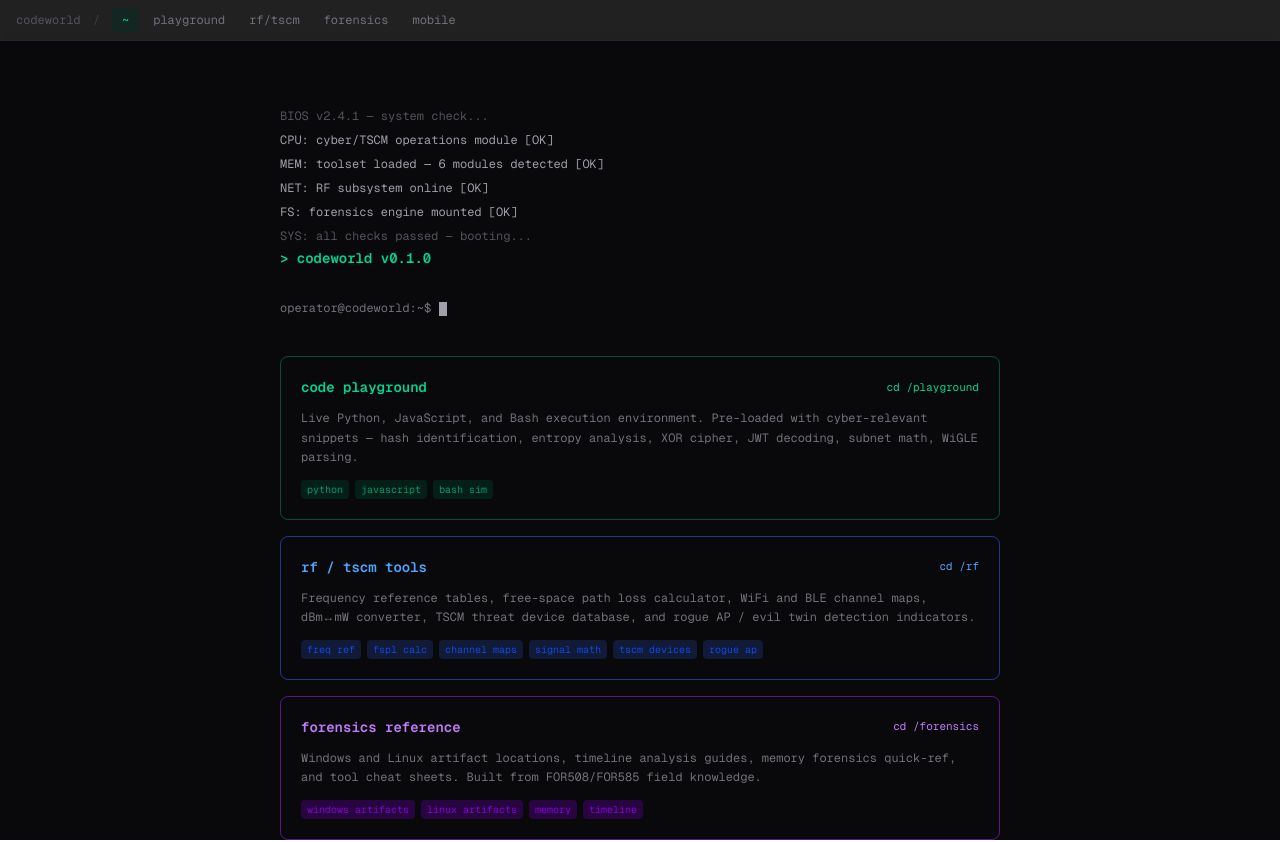
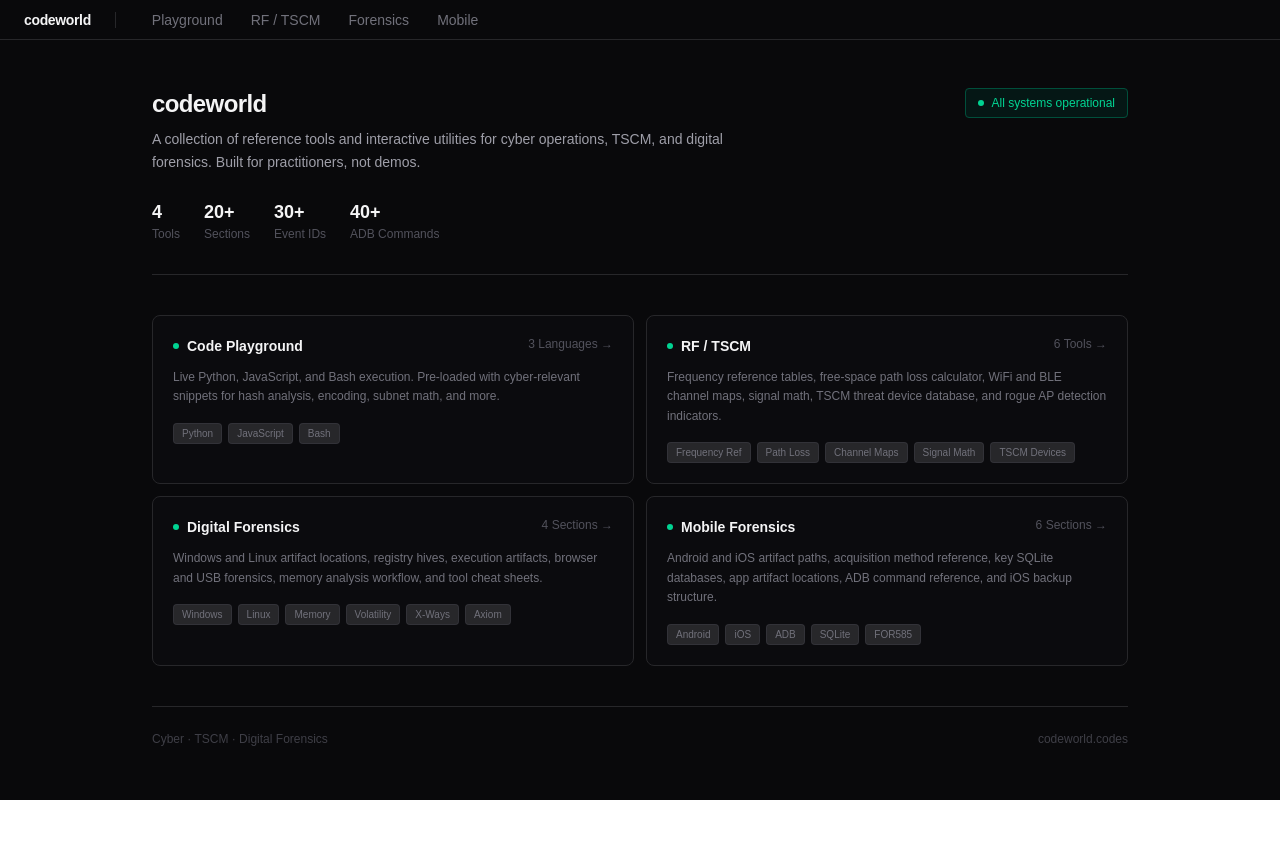
Before and after one commit to silvance/codeworld, a Next.js app: page / in a window 1280 px wide. Shown: the top 842 px of the page. After the commit the page ends 800 px from the top, so only its background shows below. Built offline with nearby package versions, Linux system fonts and the light colour scheme.

Commit message:
New Home Page

```diff
--- a/app/layout.tsx
+++ b/app/layout.tsx
@@ -1,10 +1,15 @@
 import type { Metadata } from 'next'
-import { Geist_Mono } from 'next/font/google'
+import { Inter, JetBrains_Mono } from 'next/font/google'
 import './globals.css'
 import TopNav from '@/components/nav/TopNav'
 
-const geistMono = Geist_Mono({
-  variable: '--font-geist-mono',
+const inter = Inter({
+  variable: '--font-inter',
+  subsets: ['latin'],
+})
+
+const jetbrainsMono = JetBrains_Mono({
+  variable: '--font-mono',
   subsets: ['latin'],
 })
 
@@ -13,7 +18,7 @@ export const metadata: Metadata = {
     default:  'codeworld',
     template: '%s | codeworld',
   },
-  description: 'Tools for cyber, TSCM, and digital forensics operations',
+  description: 'A collection of reference tools and interactive utilities for cyber operations, TSCM, and digital forensics.',
 }
 
 export default function RootLayout({
@@ -23,7 +28,7 @@ export default function RootLayout({
 }) {
   return (
     <html lang="en">
-      <body className={`${geistMono.variable} font-mono antialiased bg-zinc-950`}>
+      <body className={`${inter.variable} ${jetbrainsMono.variable} font-sans antialiased bg-zinc-950`}>
         <TopNav />
         <div className="h-screen pt-10 flex flex-col">
           {children}
--- a/app/page.tsx
+++ b/app/page.tsx
@@ -1,172 +1,110 @@
-'use client'
-
-import { useState, useEffect } from 'react'
 import Link from 'next/link'
-
-const BOOT_LINES = [
-  { text: 'BIOS v2.4.1 — system check...', delay: 0 },
-  { text: 'CPU: cyber/TSCM operations module [OK]', delay: 120 },
-  { text: 'MEM: toolset loaded — 6 modules detected [OK]', delay: 240 },
-  { text: 'NET: RF subsystem online [OK]', delay: 360 },
-  { text: 'FS:  forensics engine mounted [OK]', delay: 480 },
-  { text: 'SYS: all checks passed — booting...', delay: 640 },
-  { text: '', delay: 800 },
-  { text: '> codeworld v0.1.0', delay: 900 },
-]
 
 const TOOLS = [
   {
     href:    '/playground',
-    label:   'code playground',
-    cmd:     'cd /playground',
-    desc:    'Live Python, JavaScript, and Bash execution environment. Pre-loaded with cyber-relevant snippets — hash identification, entropy analysis, XOR cipher, JWT decoding, subnet math, WiGLE parsing.',
-    tags:    ['python', 'javascript', 'bash sim'],
-    color:   'emerald',
+    label:   'Code Playground',
+    status:  'operational',
+    desc:    'Live Python, JavaScript, and Bash execution. Pre-loaded with cyber-relevant snippets for hash analysis, encoding, subnet math, and more.',
+    tags:    ['Python', 'JavaScript', 'Bash'],
+    stat:    { label: 'Languages', value: '3' },
   },
   {
     href:    '/rf',
-    label:   'rf / tscm tools',
-    cmd:     'cd /rf',
-    desc:    'Frequency reference tables, free-space path loss calculator, WiFi and BLE channel maps, dBm↔mW converter, TSCM threat device database, and rogue AP / evil twin detection indicators.',
-    tags:    ['freq ref', 'fspl calc', 'channel maps', 'signal math', 'tscm devices', 'rogue ap'],
-    color:   'blue',
+    label:   'RF / TSCM',
+    status:  'operational',
+    desc:    'Frequency reference tables, free-space path loss calculator, WiFi and BLE channel maps, signal math, TSCM threat device database, and rogue AP detection indicators.',
+    tags:    ['Frequency Ref', 'Path Loss', 'Channel Maps', 'Signal Math', 'TSCM Devices'],
+    stat:    { label: 'Tools', value: '6' },
   },
   {
     href:    '/forensics',
-    label:   'forensics reference',
-    cmd:     'cd /forensics',
-    desc:    'Windows and Linux artifact locations, timeline analysis guides, memory forensics quick-ref, and tool cheat sheets. Built from FOR508/FOR585 field knowledge.',
-    tags:    ['windows artifacts', 'linux artifacts', 'memory', 'timeline'],
-    color:   'purple',
-
+    label:   'Digital Forensics',
+    status:  'operational',
+    desc:    'Windows and Linux artifact locations, registry hives, execution artifacts, browser and USB forensics, memory analysis workflow, and tool cheat sheets.',
+    tags:    ['Windows', 'Linux', 'Memory', 'Volatility', 'X-Ways', 'Axiom'],
+    stat:    { label: 'Sections', value: '4' },
+  },
+  {
+    href:    '/mobile',
+    label:   'Mobile Forensics',
+    status:  'operational',
+    desc:    'Android and iOS artifact paths, acquisition method reference, key SQLite databases, app artifact locations, ADB command reference, and iOS backup structure.',
+    tags:    ['Android', 'iOS', 'ADB', 'SQLite', 'FOR585'],
+    stat:    { label: 'Sections', value: '6' },
   },
 ]
 
-const colorMap: Record<string, { border: string; bg: string; text: string; tag: string; tagText: string; cmd: string }> = {
-  emerald: {
-    border:  'border-emerald-900 hover:border-emerald-700',
-    bg:      'hover:bg-emerald-950/20',
-    text:    'text-emerald-400',
-    tag:     'bg-emerald-950/60',
-    tagText: 'text-emerald-600',
-    cmd:     'text-emerald-400',
-  },
-  blue: {
-    border:  'border-blue-900 hover:border-blue-700',
-    bg:      'hover:bg-blue-950/20',
-    text:    'text-blue-400',
-    tag:     'bg-blue-950/60',
-    tagText: 'text-blue-700',
-    cmd:     'text-blue-400',
-  },
-  purple: {
-    border:  'border-purple-900 hover:border-purple-700',
-    bg:      'hover:bg-purple-950/20',
-    text:    'text-purple-400',
-    tag:     'bg-purple-950/60',
-    tagText: 'text-purple-700',
-    cmd:     'text-purple-400',
-  },
-}
+const STATS = [
+  { label: 'Tools',        value: '4' },
+  { label: 'Sections',     value: '20+' },
+  { label: 'Event IDs',    value: '30+' },
+  { label: 'ADB Commands', value: '40+' },
+]
 
 export default function HomePage() {
-  const [visibleLines, setVisibleLines] = useState(0)
-  const [showTools, setShowTools]       = useState(false)
-  const [typed, setTyped]               = useState('')
-  const [cursorOn, setCursorOn]         = useState(true)
+  return (
+    <div className="min-h-full bg-zinc-950 text-zinc-300">
+      <div className="max-w-5xl mx-auto px-6 py-12">
 
-  // Boot sequence
-  useEffect(() => {
-    BOOT_LINES.forEach((line, i) => {
-      setTimeout(() => {
-        setVisibleLines(i + 1)
-        if (i === BOOT_LINES.length - 1) {
-          setTimeout(() => setShowTools(true), 300)
-        }
-      }, line.delay)
-    })
-  }, [])
+        <div className="mb-10 pb-8 border-b border-zinc-800">
+          <div className="flex items-start justify-between gap-6 flex-wrap">
+            <div>
+              <h1 className="text-2xl font-semibold text-zinc-100 tracking-tight mb-2">
+                codeworld
+              </h1>
+              <p className="text-sm text-zinc-400 max-w-xl leading-relaxed">
+                A collection of reference tools and interactive utilities for cyber operations, TSCM, and digital forensics. Built for practitioners, not demos.
+              </p>
+            </div>
+            <div className="flex items-center gap-2 text-xs text-emerald-400 bg-emerald-950/40 border border-emerald-900 rounded px-3 py-1.5">
+              <span className="w-1.5 h-1.5 rounded-full bg-emerald-400 inline-block" />
+              All systems operational
+            </div>
+          </div>
 
-  // Cursor blink
-  useEffect(() => {
-    const id = setInterval(() => setCursorOn(c => !c), 530)
-    return () => clearInterval(id)
-  }, [])
-
-  // Typewriter for the prompt line
-  const PROMPT = 'operator@codeworld:~$ '
-  useEffect(() => {
-    if (!showTools) return
-    let i = 0
-    const id = setInterval(() => {
-      setTyped(PROMPT.slice(0, i + 1))
-      i++
-      if (i >= PROMPT.length) clearInterval(id)
-    }, 38)
-    return () => clearInterval(id)
-  }, [showTools])
-
-  return (
-    <div className="min-h-screen bg-zinc-950 text-zinc-300 font-mono">
-
-      {/* Top padding for fixed nav */}
-
-
-      <div className="max-w-3xl mx-auto px-6 py-16">
-
-        {/* Boot sequence */}
-        <div className="mb-8 text-xs leading-6">
-          {BOOT_LINES.slice(0, visibleLines).map((line, i) => (
-            <div key={i} className={`${
-              line.text.startsWith('>')      ? 'text-emerald-400 font-semibold text-sm' :
-              line.text.includes('[OK]')     ? 'text-zinc-400' :
-              line.text === ''              ? '' :
-              'text-zinc-600'
-            }`}>
-              {line.text}
+          <div className="flex gap-6 mt-6 flex-wrap">
+            {STATS.map(s => (
+              <div key={s.label}>
+                <div className="text-lg font-semibold text-zinc-100">{s.value}</div>
+                <div className="text-xs text-zinc-600">{s.label}</div>
               </div>
             ))}
           </div>
+        </div>
 
-        {/* Prompt line */}
-        {showTools && (
-          <div className="text-xs mb-10 text-zinc-500">
-            {typed}
-            <span className={`inline-block w-2 h-3.5 bg-zinc-400 align-middle ml-px transition-opacity ${cursorOn ? 'opacity-100' : 'opacity-0'}`} />
+        <div className="grid grid-cols-1 gap-3 sm:grid-cols-2">
+          {TOOLS.map(tool => (
+            <Link key={tool.href} href={tool.href} className="group block">
+              <div className="h-full border border-zinc-800 rounded-lg p-5 bg-zinc-900/20 hover:bg-zinc-900/60 hover:border-zinc-700 transition-all duration-150">
+                <div className="flex items-start justify-between mb-3">
+                  <div className="flex items-center gap-2">
+                    <span className="w-1.5 h-1.5 rounded-full bg-emerald-400 flex-shrink-0" />
+                    <span className="text-sm font-semibold text-zinc-100 group-hover:text-white transition-colors">
+                      {tool.label}
+                    </span>
                   </div>
-        )}
-
-        {/* Tool cards */}
-        {showTools && (
-          <div className="space-y-4">
-            {TOOLS.map(tool => {
-              const c = colorMap[tool.color]
-              return (
-                <Link key={tool.href} href={tool.href} className="block">
-                  <div className={`border rounded-lg p-5 transition-all duration-200 cursor-pointer ${c.border} ${c.bg}`}>
-                    <div className="flex items-center justify-between mb-3">
-                      <span className={`text-sm font-semibold ${c.text}`}>{tool.label}</span>
-                      <span className={`text-[11px] ${c.cmd}`}>{tool.cmd}</span>
+                  <span className="text-xs text-zinc-600 group-hover:text-zinc-400 transition-colors">
+                    {tool.stat.value} {tool.stat.label} →
+                  </span>
                 </div>
-                    <p className="text-xs text-zinc-500 leading-relaxed mb-3">{tool.desc}</p>
+                <p className="text-xs text-zinc-500 leading-relaxed mb-4">{tool.desc}</p>
                 <div className="flex flex-wrap gap-1.5">
                   {tool.tags.map(tag => (
-                        <span key={tag} className={`text-[10px] px-1.5 py-0.5 rounded ${c.tag} ${c.tagText}`}>{tag}</span>
+                    <span key={tag} className="text-[10px] px-2 py-0.5 bg-zinc-800 text-zinc-500 rounded border border-zinc-700/50">
+                      {tag}
+                    </span>
                   ))}
                 </div>
               </div>
             </Link>
-              )
-            })}
+          ))}
         </div>
-        )}
 
-        {/* Footer */}
-        {showTools && (
-          <div className="mt-12 text-[11px] text-zinc-700 border-t border-zinc-900 pt-4">
-            tools for cyber · tscm · digital forensics — built for ops, not demos
+        <div className="mt-10 pt-6 border-t border-zinc-800 flex items-center justify-between flex-wrap gap-3">
+          <p className="text-xs text-zinc-700">Cyber · TSCM · Digital Forensics</p>
+          <p className="text-xs text-zinc-700">codeworld.codes</p>
         </div>
-        )}
 
       </div>
     </div>
--- a/components/nav/TopNav.tsx
+++ b/components/nav/TopNav.tsx
@@ -4,33 +4,36 @@ import Link from 'next/link'
 import { usePathname } from 'next/navigation'
 
 const LINKS = [
-  { href: '/',            label: '~' },
-  { href: '/playground',  label: 'playground' },
-  { href: '/rf',          label: 'rf/tscm' },
-  { href: '/forensics',   label: 'forensics' },
-  { href: '/mobile',      label: 'mobile' },
+  { href: '/playground', label: 'Playground' },
+  { href: '/rf',         label: 'RF / TSCM' },
+  { href: '/forensics',  label: 'Forensics' },
+  { href: '/mobile',     label: 'Mobile' },
 ]
 
 export default function TopNav() {
   const pathname = usePathname()
 
   return (
-    <nav className="fixed top-0 left-0 right-0 z-50 flex items-center gap-1 px-4 py-2 bg-zinc-950/90 backdrop-blur border-b border-zinc-800">
-      <span className="text-zinc-600 font-mono text-xs mr-2">codeworld</span>
-      <span className="text-zinc-700 font-mono text-xs mr-2">/</span>
+    <nav className="fixed top-0 left-0 right-0 z-50 flex items-center gap-6 px-6 py-0 h-10 bg-zinc-950 border-b border-zinc-800">
+      <Link href="/" className="text-sm font-semibold text-zinc-100 tracking-tight hover:text-white transition-colors">
+        codeworld
+      </Link>
+      <div className="w-px h-4 bg-zinc-800" />
+      <div className="flex items-center gap-1">
         {LINKS.map(link => (
           <Link
             key={link.href}
             href={link.href}
-          className={`px-2.5 py-1 text-xs font-mono rounded transition-colors ${
-            pathname === link.href
-              ? 'text-emerald-400 bg-emerald-950/40'
-              : 'text-zinc-500 hover:text-zinc-200 hover:bg-zinc-800/60'
+            className={`px-3 py-1 text-sm rounded transition-colors ${
+              pathname.startsWith(link.href)
+                ? 'text-zinc-100 bg-zinc-800'
+                : 'text-zinc-500 hover:text-zinc-200 hover:bg-zinc-900'
             }`}
           >
             {link.label}
           </Link>
         ))}
+      </div>
     </nav>
   )
 }
```
Lines whose indentation alone changed are shown as unchanged.
